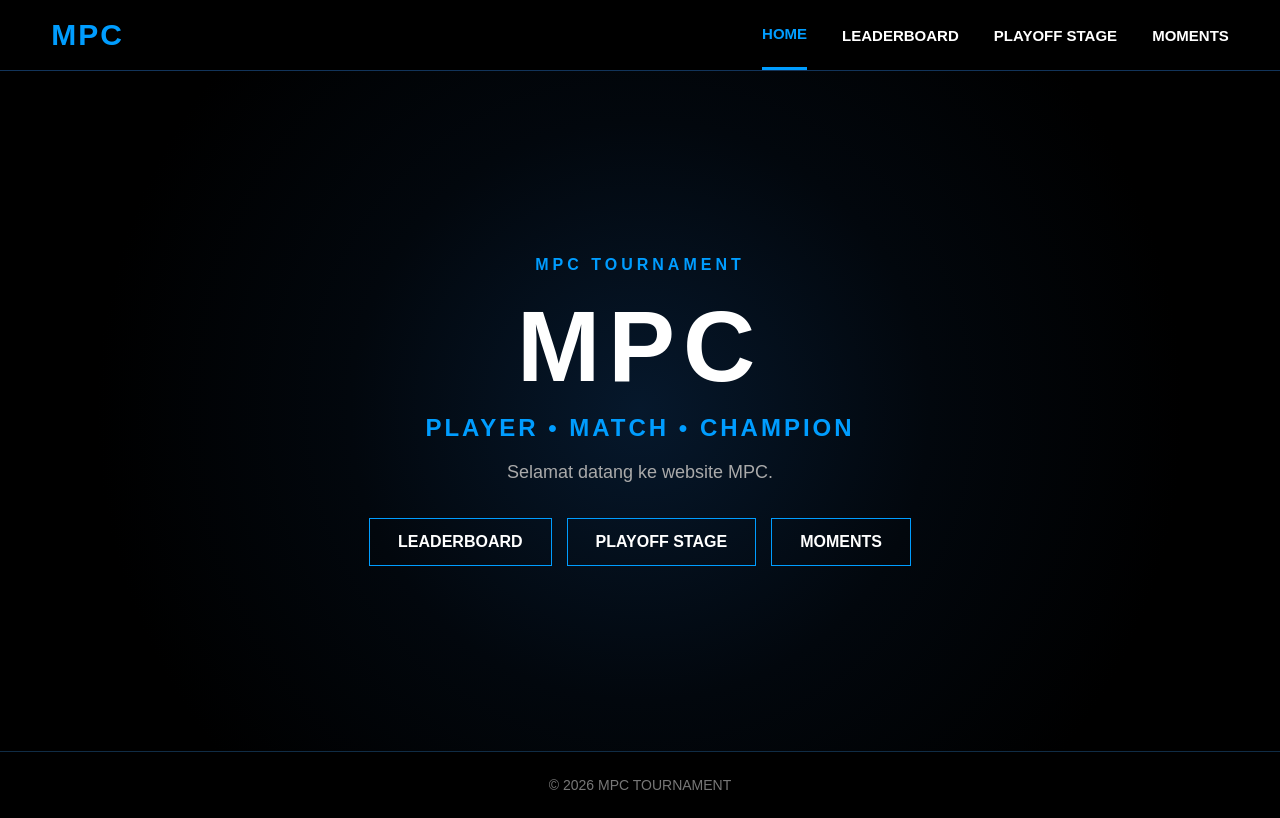
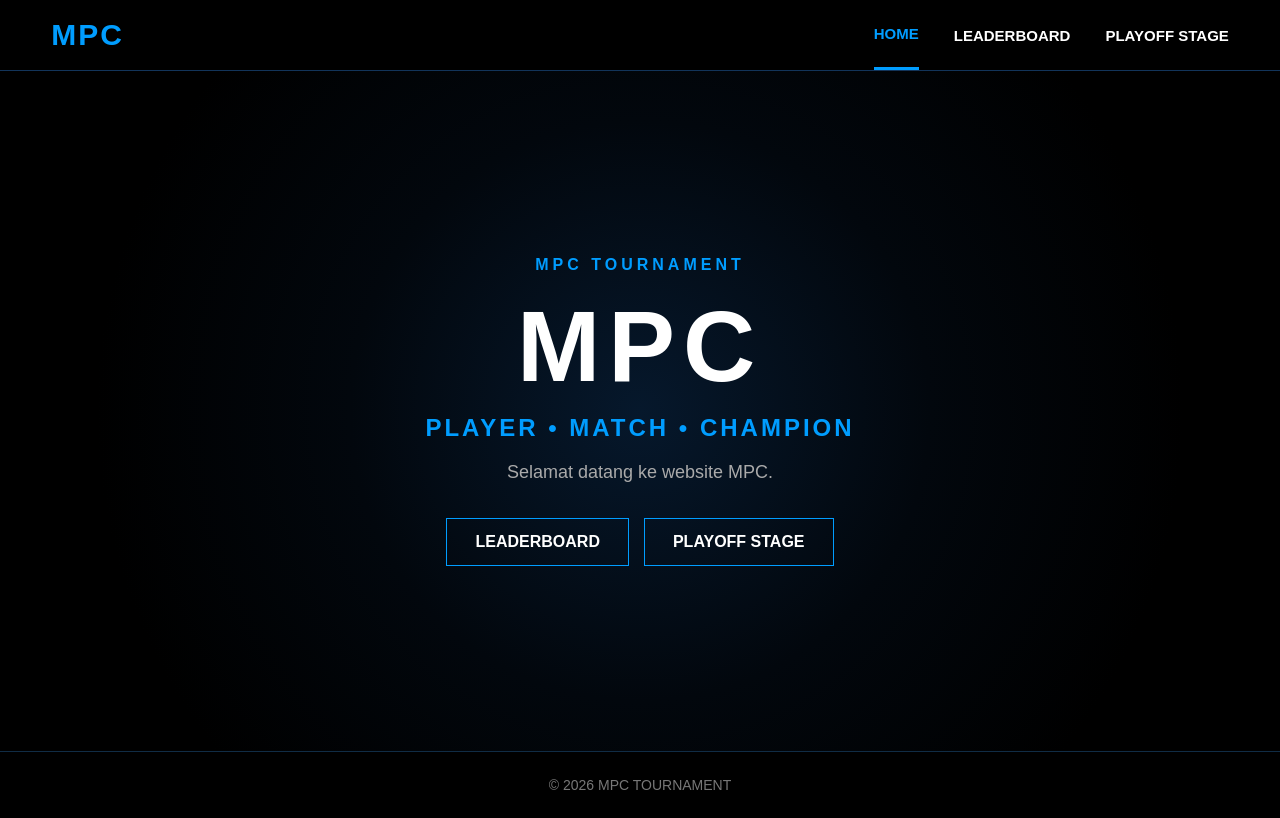
Before and after one commit to naqiuddin2303/MPC, a Flask app: page / in a window 1280 px wide. Run offline with Flask 3, Linux system fonts and the light colour scheme.

Commit message:
Update index.html

```diff
--- a/templates/index.html
+++ b/templates/index.html
@@ -17,6 +17,7 @@
 
 <body>
 
+
 <nav>
 
     <div class="logo-text">
@@ -35,10 +36,6 @@
 
         <a href="/playoff">
             PLAYOFF STAGE
-        </a>
-
-        <a href="/moments">
-            MOMENTS
         </a>
 
     </div>
@@ -66,21 +63,22 @@
             Selamat datang ke website MPC.
         </p>
 
+
         <div class="home-buttons">
 
             <a href="/leaderboard"
                class="button">
+
                 LEADERBOARD
+
             </a>
+
 
             <a href="/playoff"
                class="button">
+
                 PLAYOFF STAGE
-            </a>
 
-            <a href="/moments"
-               class="button">
-                MOMENTS
             </a>
 
         </div>
```
